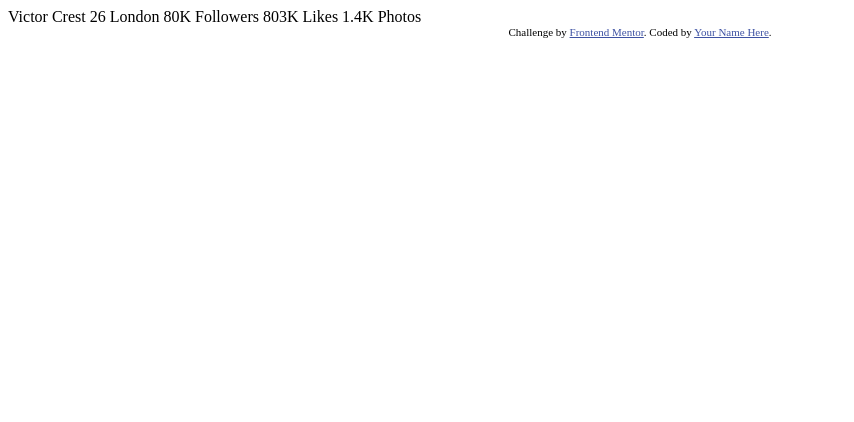
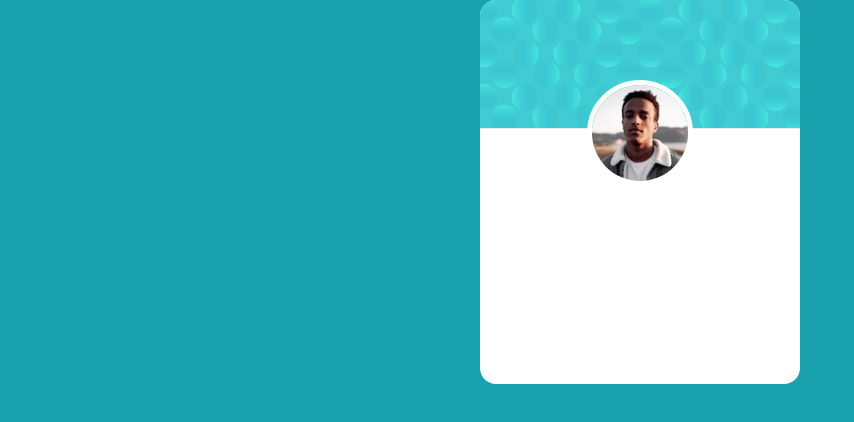
Before and after one commit to SamuelAlvarenga/Profile-Card, a plain HTML site: page index.html in a window 1280 px wide. Shown: the whole page, without its empty margins (0-854 px from the left). Drawn offline with Linux system fonts and the light colour scheme.

Commit message:
all refactor and header structure

```diff
--- a/index.html
+++ b/index.html
@@ -1,35 +1,31 @@
 <!DOCTYPE html>
 <html lang="en">
-<head>
-  <meta charset="UTF-8">
-  <meta name="viewport" content="width=device-width, initial-scale=1.0"> <!-- displays site properly based on user's device -->
+  <head>
+    <link rel="preconnect" href="https://fonts.googleapis.com" />
+    <link rel="preconnect" href="https://fonts.gstatic.com" crossorigin />
+    <link
+      href="https://fonts.googleapis.com/css2?family=Kumbh+Sans:wght@400;700&display=swap"
+      rel="stylesheet"
+    />
+    <meta charset="UTF-8" />
+    <meta name="viewport" content="width=device-width, initial-scale=1.0" />
+    <!-- displays site properly based on user's device -->
 
-  <link rel="icon" type="image/png" sizes="32x32" href="./images/favicon-32x32.png">
+    <link
+      rel="icon"
+      type="image/png"
+      sizes="32x32"
+      href="./images/favicon-32x32.png"
+    />
 
-  <title>Frontend Mentor | Profile card component</title>
+    <title>Frontend Mentor | Profile card component</title>
 
-  <!-- Feel free to remove these styles or customise in your own stylesheet 👍 -->
-  <style>
-    .attribution { font-size: 11px; text-align: center; }
-    .attribution a { color: hsl(228, 45%, 44%); }
-  </style>
-</head>
-<body>
-  Victor Crest
-  26
-  London
-
-  80K
-  Followers
-
-  803K
-  Likes
-
-  1.4K
-  Photos
-  <div class="attribution">
-    Challenge by <a href="https://www.frontendmentor.io?ref=challenge" target="_blank">Frontend Mentor</a>.
-    Coded by <a href="#">Your Name Here</a>.
-  </div>
-</body>
+    <link rel="stylesheet" href="style.css" />
+  </head>
+  <body>
+    <main>
+      <img src="./images/bg-pattern-card.svg" alt="" class="header" />
+      <img src="./images/image-victor.jpg" alt="" class="avatar" />
+    </main>
+  </body>
 </html>
--- /dev/null
+++ b/style.css
@@ -0,0 +1,34 @@
+* {
+  margin: 0;
+  padding: 0;
+}
+
+body {
+  background: hsl(185, 75%, 39%);
+}
+
+main {
+  width: 20rem;
+  height: 24rem;
+  border-radius: 1rem;
+  background-color: #fff;
+  margin: auto;
+  display: flex;
+  flex-direction: column;
+  align-items: center;
+  /* justify-content: center; */
+}
+
+main img.header {
+  width: 100%;
+  border-radius: 1rem 1rem 0 0;
+  position: relative;
+  border-bottom: 1px solid #ececec;
+}
+
+main img.avatar {
+  position: absolute;
+  top: 5rem;
+  border-radius: 5rem;
+  border: 5px solid #fff;
+}
```
